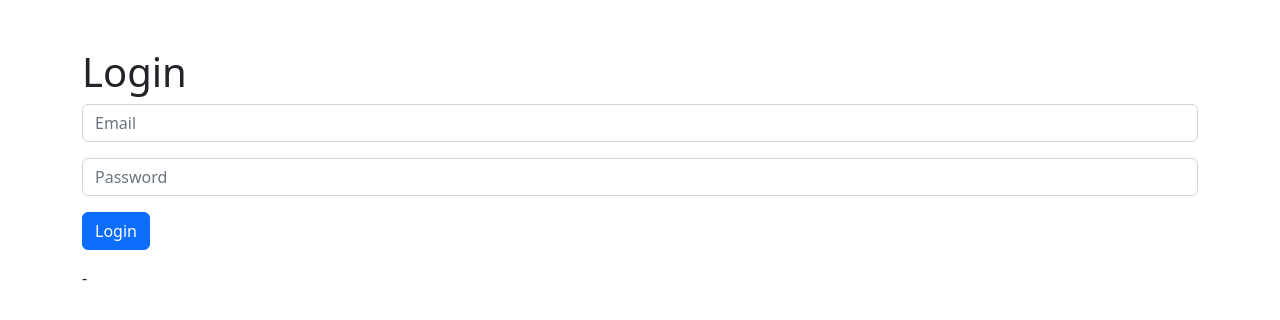
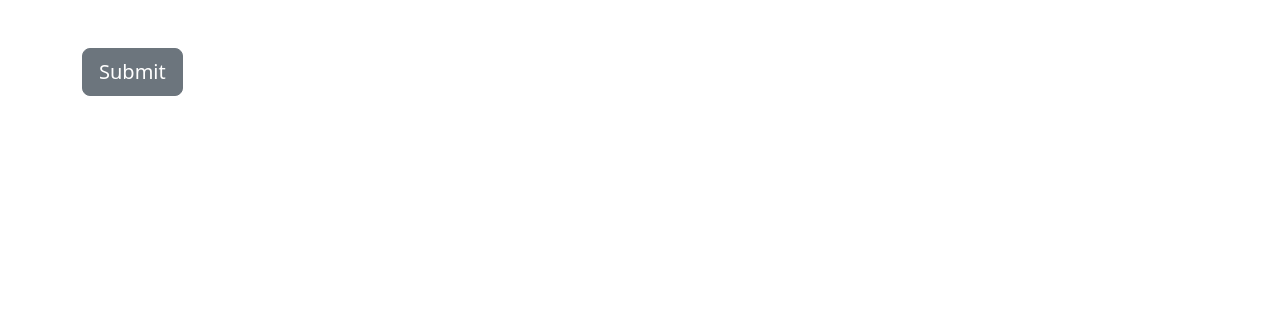
Before and after one commit to Ardhiityo/VueJS-3-Mastery-BWA, a Vue app in the folder bekerja dengan komponen/: page / in a window 1280 px wide. Shown: the top 320 px of the page. Built offline with nearby package versions, Linux system fonts and the light colour scheme.

Commit message:
Atribut Fallthrough

```diff
--- a/bekerja dengan komponen/src/App.vue
+++ b/bekerja dengan komponen/src/App.vue
@@ -72,7 +72,11 @@ export default {
     {{ email }} -->
 
     <!-- Multiple v-model binding -->
-    <LoginForm v-model:email.lowercase="email" v-model:password="password" />
-    {{ email }} - {{ password }}
+    <!-- <LoginForm v-model:email.lowercase="email" v-model:password="password" />
+    {{ email }} - {{ password }} -->
+
+    <!-- Falltrough Attributes : terjadi apabila di component hanya memiliki 1 element  -->
+    <!-- class otomatis ditambahkan ke component tanpa harus via props -->
+    <BaseButton class="btn-lg" text="Submit" />
   </div>
 </template>
```
